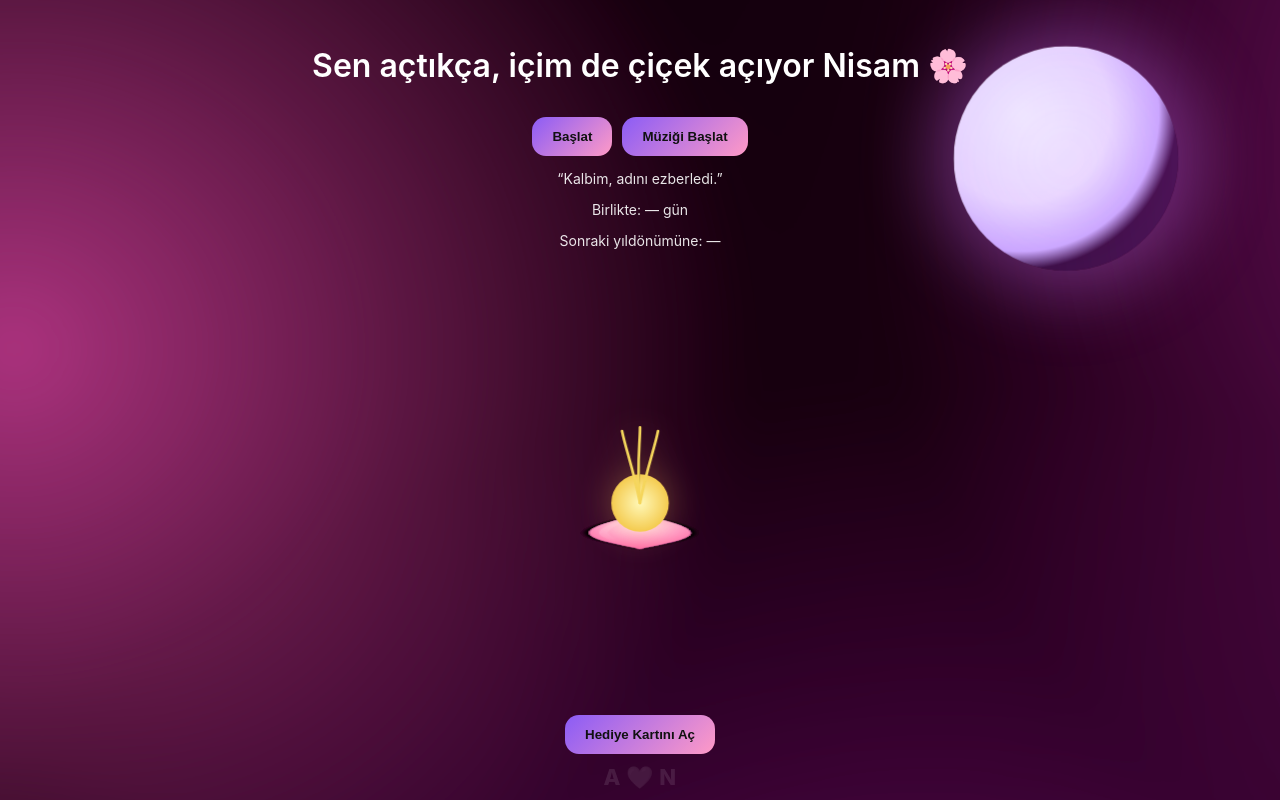
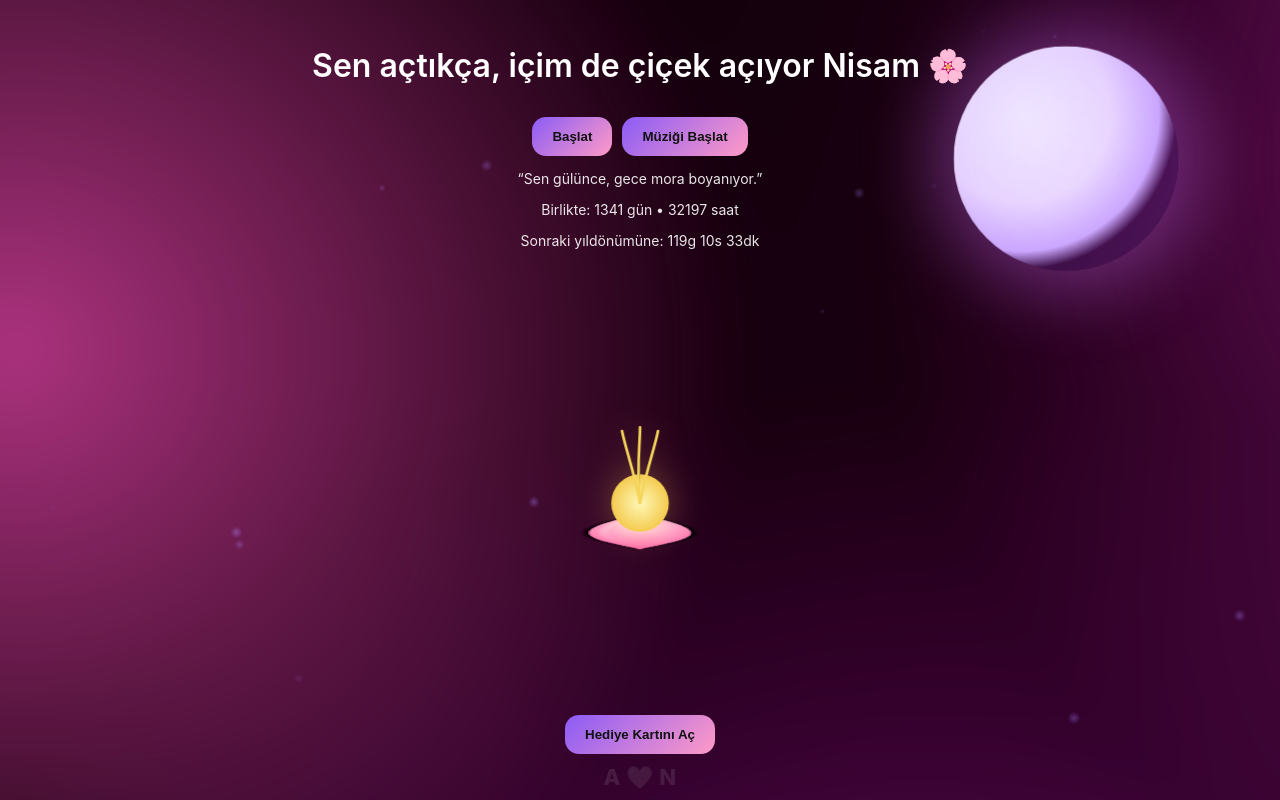
Before and after one commit to alpexe0/mygfgif, a plain HTML site: page index.html in a window 1280 px wide. Drawn offline with Linux system fonts and the light colour scheme.

Commit message:
Update index.html

```diff
--- a/index.html
+++ b/index.html
@@ -199,7 +199,7 @@
       </g>
     </g>
   </svg>
-  <div id="particles" aria-hidden="true" style="position:fixed;inset:0;pointer-events:none;z-index:-50"></div>
+  <div id="particles" aria-hidden="true" style="position:fixed;inset:0;pointer-events:none;z-index:-1"></div>
 
   <!-- İnce imza: A -->
   <div class="sig" aria-hidden="true">A 🤍 N</div>
@@ -238,7 +238,7 @@
 
 <!-- Arka plan müziği: Yerel MP3 (önerilen) -->
 <!-- Repo köküne music.mp3 yükle. İsim tam olarak 'music.mp3' olsun. -->
-<audio id="bgm" src="Apocalypse%20-%20Cigarettes%20After%20Sex.mp3" preload="auto" loop playsinline></audio>
+<audio id="bgm" src="music.mp3" preload="auto" loop playsinline></audio>
 
 <script>
   // Buttons & elements
@@ -253,7 +253,7 @@
     const map={tap:[18], soft:[8], success:[12,8,12], heavy:[30]};
     navigator.vibrate(map[kind]||[15]);
   }
-  // Gerekli elemanlar
+  // Gift elements
   const openGiftBtn = document.getElementById('openGift');
   const giftWrap = document.getElementById('giftWrap');
   const giftCard = document.getElementById('giftCard');
@@ -276,6 +276,49 @@
   });
 
   // Heart burst when starting
+
+  // Metin döngüsü + sayaçlar
+  const quoteEl = document.getElementById('quote');
+  const sinceEl = document.getElementById('since');
+  const nextEl = document.getElementById('next');
+
+  const quotes = [
+    '“Kalbim, adını ezberledi.”',
+    '“Sen gülünce, gece mora boyanıyor.”',
+    '“Yanımda olman dünyayı kolaylaştırıyor.”'
+  ];
+  let qi = 0;
+  function sleep(ms){ return new Promise(r=>setTimeout(r,ms)); }
+  async function typeText(t){ quoteEl.textContent=''; for(const ch of t){ quoteEl.textContent+=ch; await sleep(24+Math.random()*22);} }
+  async function eraseText(){ while(quoteEl.textContent.length){ quoteEl.textContent=quoteEl.textContent.slice(0,-1); await sleep(12+Math.random()*18);} }
+  (async function rotateQuotes(){ while(true){ await typeText(quotes[qi%quotes.length]); qi++; await sleep(1600); await eraseText(); await sleep(250);} })();
+
+  // Tarih hesaplaması (Safari uyumlu)
+  const START = new Date(Date.UTC(2022,2,9)); // 9 Mart 2022
+  const START_MS = START.getTime();
+  function tickSince(){
+    try{
+      const now = Date.now();
+      const diff = now - START_MS;
+      const days = Math.floor(diff/86400000);
+      const hours = Math.floor(diff/3600000);
+      sinceEl.textContent = `Birlikte: ${days} gün • ${hours} saat`;
+    }catch(err){ sinceEl.textContent = 'Birlikte: — gün'; }
+  }
+  tickSince(); setInterval(tickSince, 1000);
+  function nextAnniversary(){
+    const now = new Date();
+    const y = now.getFullYear();
+    const target = new Date(y, 2, 9, 0,0,0); // 9 Mart
+    const t = (target < now) ? new Date(y+1,2,9,0,0,0) : target;
+    const diff = t - now;
+    const d = Math.floor(diff/86400000);
+    const h = Math.floor((diff%86400000)/3600000);
+    const m = Math.floor((diff%3600000)/60000);
+    nextEl.textContent = `Sonraki yıldönümüne: ${d}g ${h}s ${m}dk`;
+  }
+  nextAnniversary(); setInterval(nextAnniversary, 60000);
+
 
 // Firework function
 function fireworkBurst(){
```
